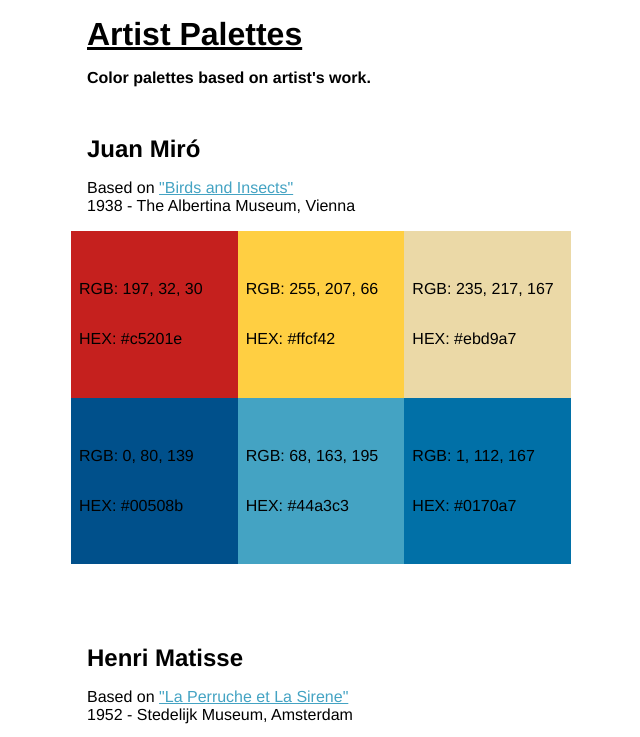
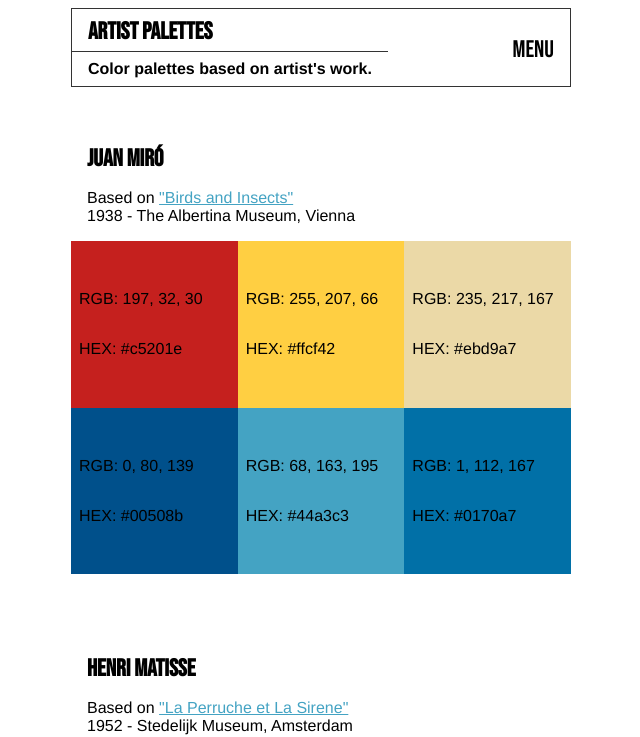
Before and after one commit to NLJZ/artist-palettes, a website: page src/index.html in a window 1280 px wide. Shown: the top 737 px of the page, without its empty margins (319-959 px from the left). Drawn offline with nearby package versions, Linux system fonts and the light colour scheme; files that its build step writes are made by us from their sources.

Commit message:
adding dropdown menu

```diff
--- a/src/index.html
+++ b/src/index.html
@@ -2,17 +2,30 @@
 <html lang="en">
   <head>
     <meta charset="UTF-8" />
+    <link
+      href="https://fonts.googleapis.com/css?family=Bebas+Neue|Comfortaa:400,700&display=swap"
+      rel="stylesheet"
+    />
     <meta name="viewport" content="width=device-width, initial-scale=1.0" />
     <link rel="stylesheet" href="./styles/main.css" />
     <title>Artist Palettes</title>
   </head>
   <body>
     <main>
-      <h1>Artist Palettes</h1>
-      <h4>Color palettes based on artist's work.</h4>
+      <nav>
+        <div id="siteTitle">
+          <h1>Artist Palettes</h1>
+          <h4>Color palettes based on artist's work.</h4>
+        </div>
+        <div>
+          <div id="menu">
+            <h1>MENU</h1>
+          </div>
+        </div>
+      </nav>
 
       <div class="container">
-        <div class="palette">
+        <div id="miro" class="palette">
           <h2>Juan Mir&#243;</h2>
           <p>
             Based on
@@ -86,7 +99,7 @@
             </div>
           </div>
         </div>
-        <div class="palette">
+        <div id="matisse" class="palette">
           <h2>Henri Matisse</h2>
           <p>
             Based on
@@ -136,7 +149,7 @@
             </div>
           </div>
         </div>
-        <div class="palette">
+        <div id="richter" class="palette">
           <h2>Gerhard Richter</h2>
           <p>
             Based on
@@ -189,7 +202,7 @@
             </div>
           </div>
         </div>
-        <div class="palette">
+        <div id="hockney" class="palette">
           <h2>David Hockney</h2>
           <p>
             Based on
--- /dev/null
+++ b/src/scss/general/_dropdown.scss
@@ -0,0 +1,7 @@
+#dropdown {
+  li {
+    list-style: none;
+    position: absolute;
+    top: -500px;
+  }
+}
--- a/src/scss/general/_general.scss
+++ b/src/scss/general/_general.scss
@@ -12,8 +12,33 @@
   height: 100vh;
 }
 
+nav {
+  margin-top: 0.5rem;
+  padding-top: 0.5rem;
+  position: fixed;
+  top: 0;
+  background-color: #fff;
+  display: inline-flex;
+  width: 100%;
+  justify-content: space-between;
+  max-width: 500px;
+  align-items: center;
+  border: #333 solid 1px;
+}
+
 a {
   color: miro(bluelight);
+}
+
+.container {
+  margin-top: 8rem;
+}
+
+#menu {
+  h1 {
+    padding-right: 1rem;
+    font-weight: normal;
+  }
 }
 
 main {
@@ -25,13 +50,15 @@
   justify-content: space-between;
   align-self: center;
   h1 {
-    margin-bottom: 1rem;
     padding-left: 1rem;
-    text-decoration: underline;
+    font-family: "Bebas Neue", cursive;
+    padding-bottom: 0.3rem;
   }
   h4 {
+    border-top: #333 solid 1px;
     padding-left: 1rem;
     padding-right: 1rem;
-    margin-bottom: 3rem;
+    margin-bottom: 0.5rem;
+    padding-top: 0.5rem;
   }
 }
--- a/src/scss/main.scss
+++ b/src/scss/main.scss
@@ -2,6 +2,7 @@
 @import "function";
 @import "mixin";
 @import "./general/general.scss";
+@import "./general/dropdown.scss";
 @import "./palette/palette.scss";
 @import "./palette/miro.scss";
 @import "./palette/matisse.scss";
--- a/src/scss/palette/_palette.scss
+++ b/src/scss/palette/_palette.scss
@@ -4,6 +4,10 @@
   max-width: 500px;
   margin: 0 auto;
   padding-bottom: 5rem;
+
+  h2 {
+    font-family: "Bebas Neue", cursive;
+  }
 
   h2,
   p {
```
